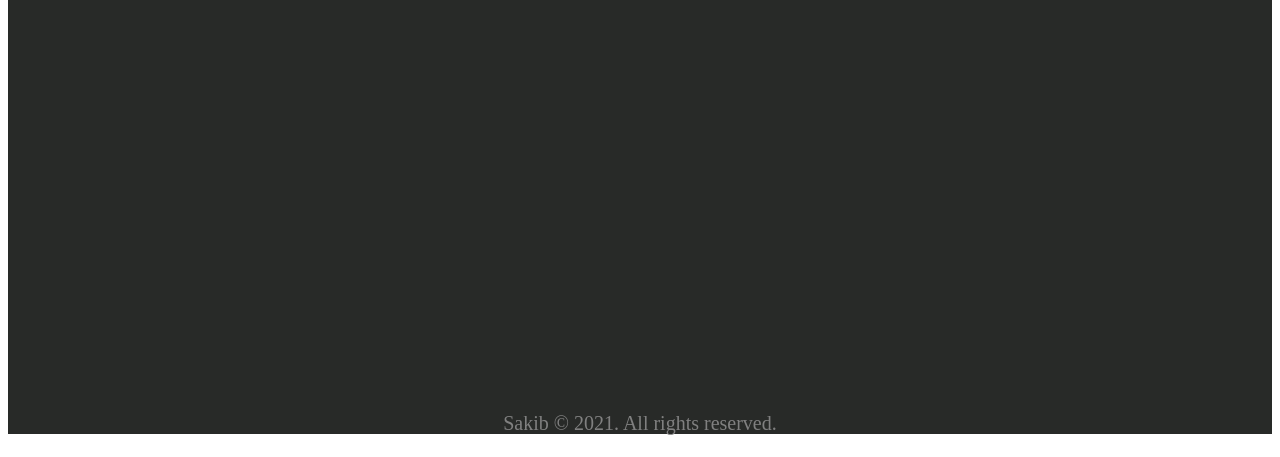
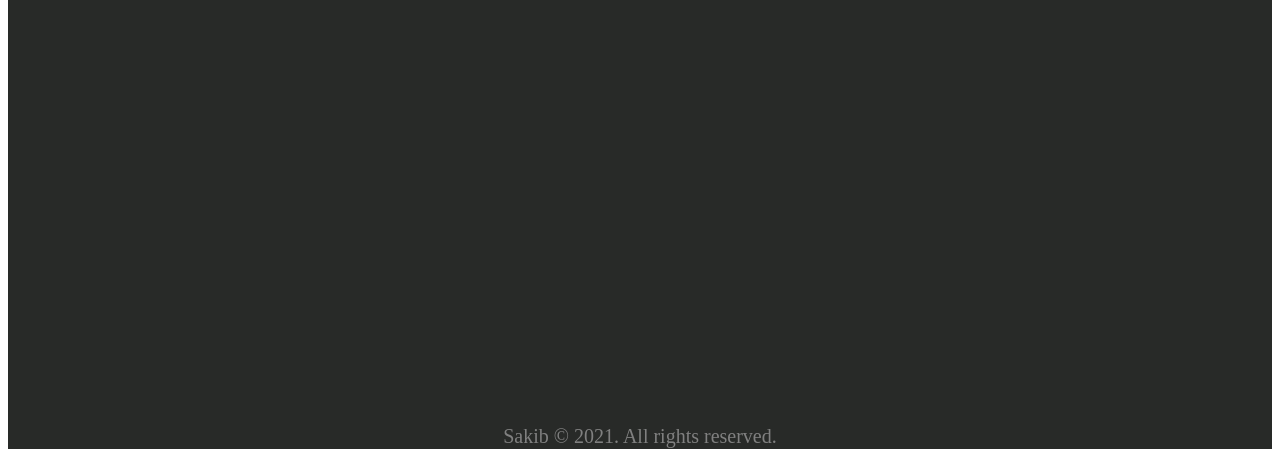
Before and after one commit to sakiib/sakiib.github.io, a plain HTML site: page index.html in a window 1280 px wide. Shown: the part 465-922 px from the top of the page. Drawn offline with Linux system fonts and the light colour scheme.

Commit message:
Update style.css

```diff
--- a/css/style.css
+++ b/css/style.css
@@ -55,7 +55,7 @@
     font-size: 20px;
     font-weight: 500;
     margin: 0;
-    line-height: 22px;
+    line-height: 25px;
     color: gainsboro;
 }
 
```
